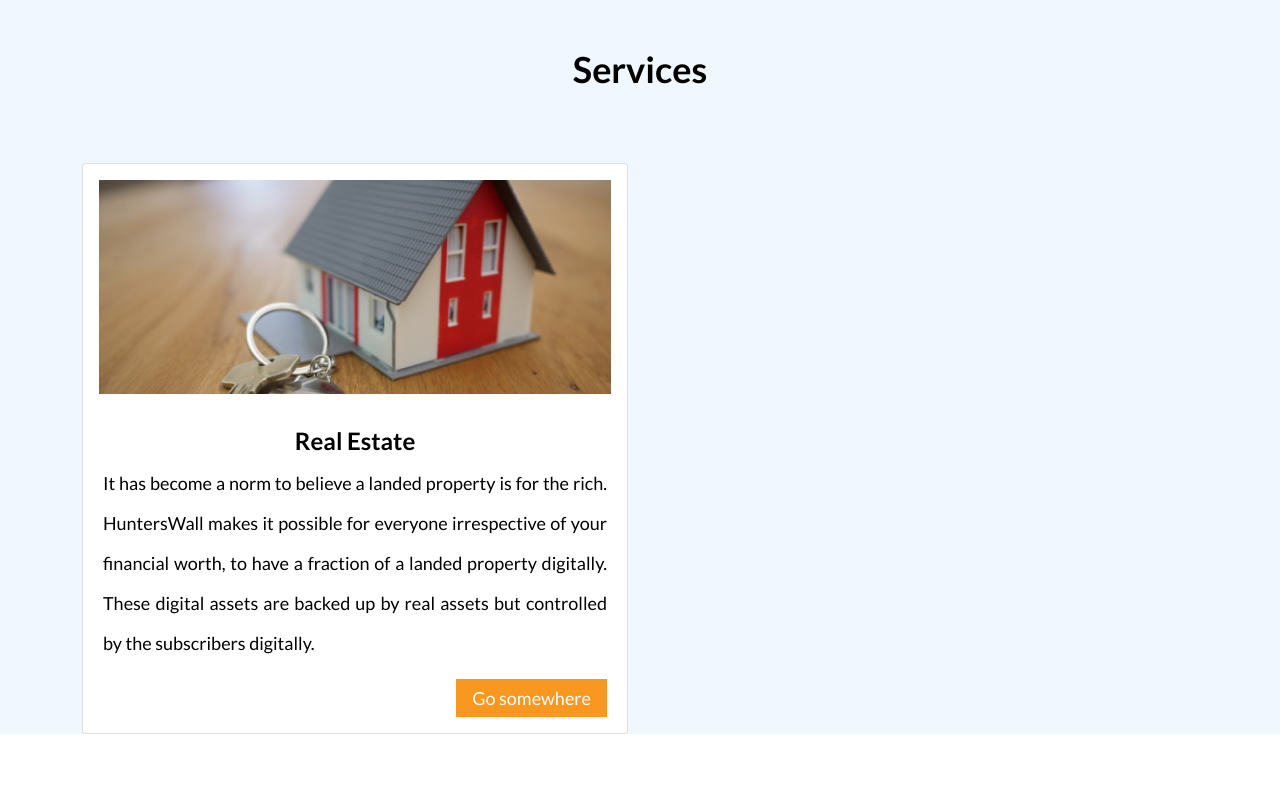
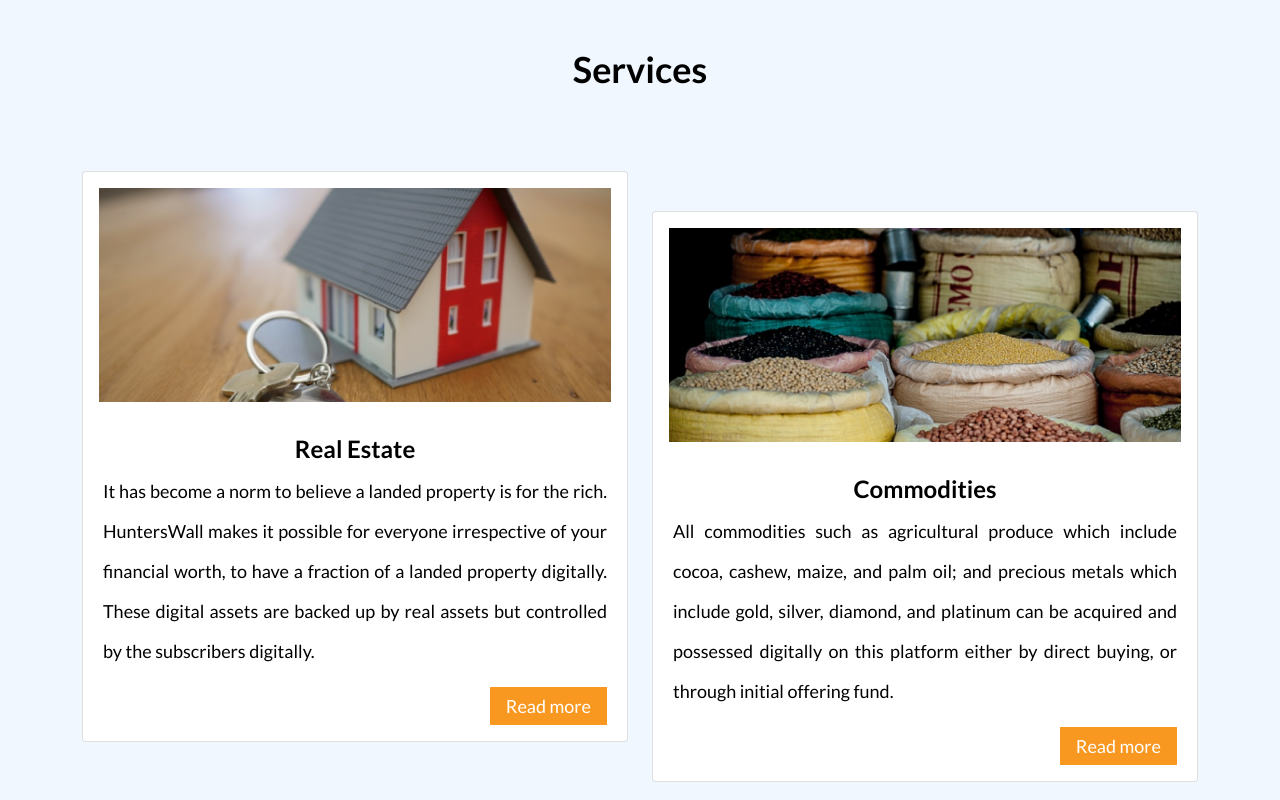
Before and after one commit to Dreezy305/HuntersWall, a Next.js app: page /services in a window 1280 px wide. Shown: the top 800 px of the page. Built offline with nearby package versions, Linux system fonts and the light colour scheme.

Commit message:
services  section

```diff
--- a/data/services.js
+++ b/data/services.js
@@ -1,10 +1,11 @@
-export const Services = [
+export const serviceData = [
   {
     id: 1,
     title: "Real Estate",
     content:
       "It has become a norm to believe a landed property is for the rich. HuntersWall makes it possible for everyone irrespective of your financial worth, to have a fraction of a landed property digitally. These digital assets are backed up by real assets but controlled by the subscribers digitally.",
     image: "/img/housing.png",
+    space: "my-2",
   },
   {
     id: 2,
@@ -13,6 +14,7 @@ export const Services = [
 palm oil; and precious metals which include gold, silver, diamond, and platinum can be acquired and possessed digitally on this platform either by direct buying, or through initial
 offering fund.`,
     image: "/img/goods.png",
+    space: "my-5",
   },
   {
     id: 3,
@@ -20,6 +22,7 @@ offering fund.`,
     content:
       "Our researchers, analysts and strategists work all round the clock, ensuring we invest on safe and low risk asset, with greater reward in return on investment over long term period. We invest in shares of rewarding companies in different industries.",
     image: "/img/port.png",
+    space: "my-1",
   },
   {
     id: 4,
@@ -29,5 +32,6 @@ strong commitment and great interest in disruptive-innovation startups. We have
 understanding what disruptive innovations truly are, that why  we position early and take part
 of the great ...`,
     image: "/img/innovate.png",
+    space: "my-5",
   },
 ];
--- a/pages/services.js
+++ b/pages/services.js
@@ -1,4 +1,5 @@
 import React from "react";
+import { serviceData } from "../data/services";
 
 function Services() {
   const serviceTypes = {
@@ -9,26 +10,26 @@ function Services() {
       <h1 className="text-center mb-5">Services</h1>
       <div className="container">
         <div className="row">
-          <div className="col-lg-6 pt-4">
+          {serviceData.map((item) => (
+            <>
+              <div className={`col-lg-6 pt-4 ${item.space}`}>
                 <div className="card px-3 services_card">
                   <img
-                src={serviceTypes.housing}
+                    src={item.image}
                     className="card-img-top py-3"
-                alt="real-estate"
+                    alt={item.title}
                   />
                   <div className="card-body px-1">
-                <h5 className="card-title text-center mb-2">Real Estate</h5>
-                <p className="card-text">
-                  It has become a norm to believe a landed property is for the
-                  rich. HuntersWall makes it possible for everyone irrespective
-                  of your financial worth, to have a fraction of a landed
-                  property digitally. These digital assets are backed up by real
-                  assets but controlled by the subscribers digitally.
-                </p>
-                <button className="px-3 py-2 float-end">Go somewhere</button>
+                    <h5 className="card-title text-center mb-2">
+                      {item.title}
+                    </h5>
+                    <p className="card-text">{item.content}</p>
+                    <button className="px-3 py-2 float-end">Read more</button>
                   </div>
                 </div>
               </div>
+            </>
+          ))}
         </div>
       </div>
     </section>
```
Lines whose indentation alone changed are shown as unchanged.
